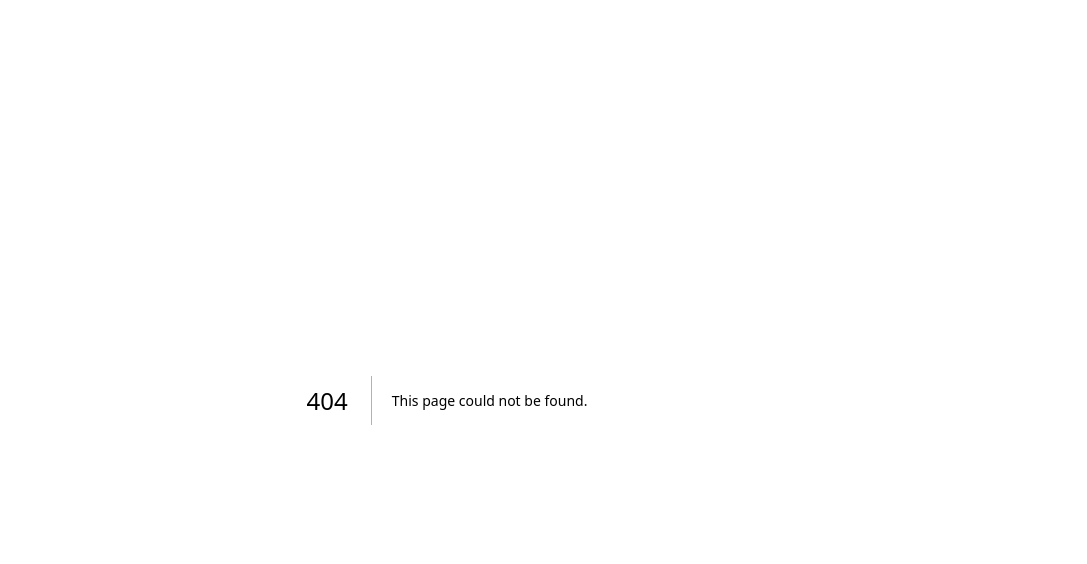
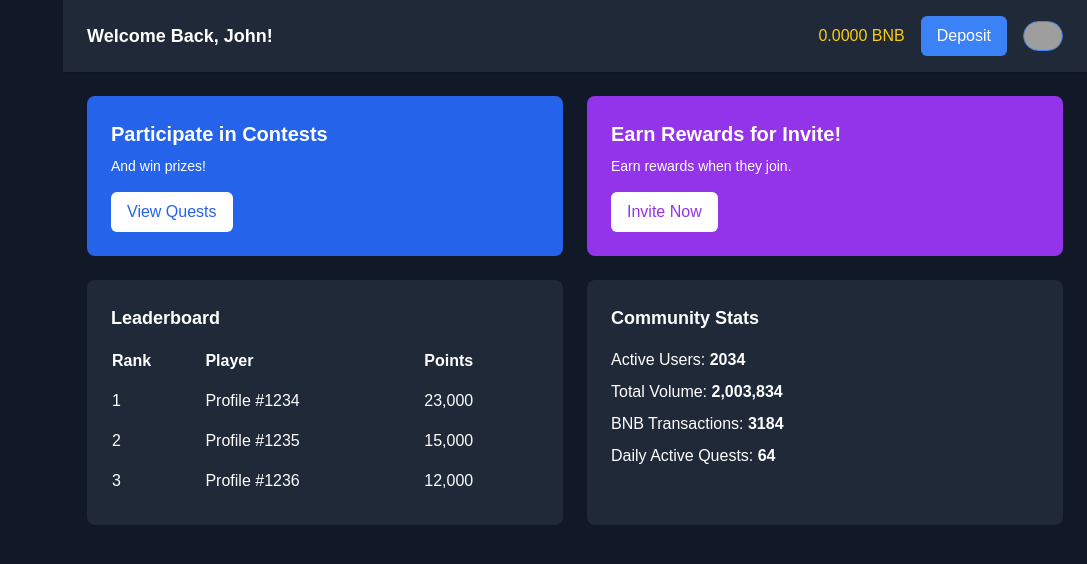
Before and after one commit to Obiajulu-gif/questbot, a Next.js app: page /dashboard in a window 1280 px wide. Before the commit this address had no page. Shown: the top 564 px of the page, without its empty margins (193-1280 px from the left). Built offline with nearby package versions, Linux system fonts and the light colour scheme; grey boxes are pictures that could not be loaded.

Commit message:
still working on the dashboard page

```diff
--- a/src/app/components/Footer.tsx
+++ b/src/app/components/Footer.tsx
@@ -8,8 +8,9 @@ const Footer = () => {
 		<footer className="bg-background text-white py-12 px-6">
 			<div className="max-w-7xl mx-auto grid grid-cols-2 md:grid-cols-4 gap-8">
 				{/* Logo Section */}
-				<div>
-					<h2 className="text-2xl font-bold text-secondary">Questbot</h2>
+				<div className="flex items-center">
+					<span className="text-secondary font-bold text-2xl">Quest</span>
+					<span className="text-white font-bold text-2xl">bot</span>
 				</div>
 
 				{/* Company Links */}
--- /dev/null
+++ b/src/app/dashboard/layout.tsx
@@ -0,0 +1,50 @@
+"use client";
+
+import { useState } from "react";
+import Link from "next/link";
+import Image from "next/image";
+import Sidebar from "./sidebar";
+
+const Layout = ({ children }) => {
+	const [isSidebarOpen, setIsSidebarOpen] = useState(false);
+
+	return (
+		<div className="flex h-screen bg-gray-900 text-white">
+			<Sidebar/>
+
+			{/* Main Content */}
+			<div className="flex flex-col flex-1">
+				{/* Navbar */}
+				<header className="flex items-center justify-between px-6 py-4 bg-gray-800 shadow">
+					<button
+						onClick={() => setIsSidebarOpen(!isSidebarOpen)}
+						className="md:hidden text-white"
+						title="Toggle Sidebar"
+						aria-label="Toggle Sidebar"
+					>
+						<i className="fas fa-bars"></i>
+					</button>
+					<h2 className="text-lg font-semibold">Welcome Back, John!</h2>
+					<div className="flex items-center gap-4">
+						<span className="text-yellow-400">0.0000 BNB</span>
+						<button className="bg-blue-500 px-4 py-2 text-white rounded-md">
+							Deposit
+						</button>
+						<Image
+							src="/profile.jpg"
+							alt="User Avatar"
+							width={40}
+							height={40}
+							className="rounded-full border border-blue-500"
+						/>
+					</div>
+				</header>
+
+				{/* Content */}
+				<main className="flex-1 p-6 overflow-y-auto">{children}</main>
+			</div>
+		</div>
+	);
+};
+
+export default Layout;
--- /dev/null
+++ b/src/app/dashboard/navbar.tsx
@@ -0,0 +1,29 @@
+"use client";
+import Image from "next/image";
+
+const Navbar = () => {
+	return (
+		<header className="bg-background text-white w-full flex justify-between items-center px-6 py-4 shadow-md z-50 md:w-4/5 md:ml-64">
+			<h1 className="text-lg font-bold">
+				Welcome Back, <span className="text-secondary">John!</span>
+			</h1>
+			<div className="flex items-center space-x-6">
+				<div className="bg-gray-800 px-4 py-2 rounded-full flex items-center space-x-2">
+					<span>0.0000 BNB</span>
+					<button className="bg-secondary text-white px-4 py-2 rounded-full text-sm">
+						Deposit
+					</button>
+				</div>
+				<Image
+					src="/profile.png"
+					alt="User Profile"
+					width={40}
+					height={40}
+					className="rounded-full"
+				/>
+			</div>
+		</header>
+	);
+};
+
+export default Navbar;
--- /dev/null
+++ b/src/app/dashboard/page.tsx
@@ -0,0 +1,80 @@
+import Layout from "./layout";
+
+export default function Dashboard() {
+	return (
+		<>
+			<div className="space-y-6">
+				{/* Cards Section */}
+				<div className="grid grid-cols-1 md:grid-cols-2 gap-6">
+					<div className="bg-blue-600 rounded-lg p-6">
+						<h3 className="text-xl font-bold">Participate in Contests</h3>
+						<p className="text-sm mt-2">And win prizes!</p>
+						<button className="mt-4 px-4 py-2 bg-white text-blue-600 rounded-md">
+							View Quests
+						</button>
+					</div>
+					<div className="bg-purple-600 rounded-lg p-6">
+						<h3 className="text-xl font-bold">Earn Rewards for Invite!</h3>
+						<p className="text-sm mt-2">Earn rewards when they join.</p>
+						<button className="mt-4 px-4 py-2 bg-white text-purple-600 rounded-md">
+							Invite Now
+						</button>
+					</div>
+				</div>
+
+				{/* Leaderboard and Community Stats */}
+				<div className="grid grid-cols-1 md:grid-cols-2 gap-6">
+					{/* Leaderboard */}
+					<div className="bg-gray-800 p-6 rounded-lg">
+						<h3 className="text-lg font-bold mb-4">Leaderboard</h3>
+						<table className="w-full text-left">
+							<thead>
+								<tr>
+									<th className="pb-2">Rank</th>
+									<th className="pb-2">Player</th>
+									<th className="pb-2">Points</th>
+								</tr>
+							</thead>
+							<tbody>
+								<tr>
+									<td className="py-2">1</td>
+									<td>Profile #1234</td>
+									<td>23,000</td>
+								</tr>
+								<tr>
+									<td className="py-2">2</td>
+									<td>Profile #1235</td>
+									<td>15,000</td>
+								</tr>
+								<tr>
+									<td className="py-2">3</td>
+									<td>Profile #1236</td>
+									<td>12,000</td>
+								</tr>
+							</tbody>
+						</table>
+					</div>
+
+					{/* Community Stats */}
+					<div className="bg-gray-800 p-6 rounded-lg">
+						<h3 className="text-lg font-bold mb-4">Community Stats</h3>
+						<ul className="space-y-2">
+							<li>
+								Active Users: <strong>2034</strong>
+							</li>
+							<li>
+								Total Volume: <strong>2,003,834</strong>
+							</li>
+							<li>
+								BNB Transactions: <strong>3184</strong>
+							</li>
+							<li>
+								Daily Active Quests: <strong>64</strong>
+							</li>
+						</ul>
+					</div>
+				</div>
+			</div>
+		</>
+	);
+}
--- /dev/null
+++ b/src/app/dashboard/sidebar.tsx
@@ -0,0 +1,111 @@
+"use client";
+
+import { useState } from "react";
+import Link from "next/link";
+import { motion } from "framer-motion";
+import {
+    FaHome,
+    FaTasks,
+    FaTrophy,
+    FaUsers,
+    FaGift,
+    FaQuestionCircle,
+    FaHeadset,
+} from "react-icons/fa";
+import { MdMenu, MdClose } from "react-icons/md";
+
+const Sidebar = () => {
+    const [isSidebarOpen, setIsSidebarOpen] = useState(false);
+
+    return (
+        <>
+            <button
+                className="md:hidden p-3 bg-blue-600 text-white fixed top-4 left-4 z-50 rounded-full shadow-lg"
+                onClick={() => setIsSidebarOpen(!isSidebarOpen)}
+            >
+                {isSidebarOpen ? <MdClose size={24} /> : <MdMenu size={24} />}
+            </button>
+            {/* Sidebar */}
+            <motion.aside
+                initial={{ x: "-100%" }}
+                animate={{ x: isSidebarOpen ? "0%" : "-100%" }}
+                transition={{ duration: 0.3, ease: "easeInOut" }}
+                className={`fixed inset-y-0 left-0 w-64 bg-gray-900 text-white flex flex-col shadow-lg z-40 md:static md:translate-x-0 ${
+                    isSidebarOpen ? "translate-x-0" : "-translate-x-full"
+                } md:block`}
+            >
+                {/* Sidebar Header */}
+                <div className="p-6 bg-gray-800 border-b border-gray-700">
+                    <h1 className="text-2xl font-bold text-blue-500">Questbot</h1>
+                </div>
+
+                {/* Sidebar Links */}
+                <nav className="flex flex-col gap-4 p-4">
+                    <Link
+                        href="/"
+                        className="flex items-center gap-3 p-3 rounded-lg hover:bg-blue-600"
+                    >
+                        <FaHome size={20} />
+                        Home
+                    </Link>
+                    <Link
+                        href="/tasks"
+                        className="flex items-center gap-3 p-3 rounded-lg hover:bg-blue-600"
+                    >
+                        <FaTasks size={20} />
+                        Tasks
+                    </Link>
+                    <Link
+                        href="/leaderboard"
+                        className="flex items-center gap-3 p-3 rounded-lg hover:bg-blue-600"
+                    >
+                        <FaTrophy size={20} />
+                        Leaderboard
+                    </Link>
+                    <Link
+                        href="/community"
+                        className="flex items-center gap-3 p-3 rounded-lg hover:bg-blue-600"
+                    >
+                        <FaUsers size={20} />
+                        Community
+                    </Link>
+                    <Link
+                        href="/referrals"
+                        className="flex items-center gap-3 p-3 rounded-lg hover:bg-blue-600"
+                    >
+                        <FaGift size={20} />
+                        Referrals
+                    </Link>
+                    <Link
+                        href="/faq"
+                        className="flex items-center gap-3 p-3 rounded-lg hover:bg-blue-600"
+                    >
+                        <FaQuestionCircle size={20} />
+                        FAQ
+                    </Link>
+                    <Link
+                        href="/support"
+                        className="flex items-center gap-3 p-3 rounded-lg hover:bg-blue-600"
+                    >
+                        <FaHeadset size={20} />
+                        Live Support
+                    </Link>
+                </nav>
+
+                {/* Footer */}
+                <div className="mt-auto p-4 bg-gray-800">
+                    <p className="text-center text-sm text-gray-500">© 2024 Questbot</p>
+                </div>
+            </motion.aside>
+            {/* Overlay */}
+            {isSidebarOpen && (
+                <div
+                    className="fixed inset-0 bg-black bg-opacity-50 z-30 md:hidden"
+                    onClick={() => setIsSidebarOpen(false)}
+                ></div>
+            )}
+        </>
+    );
+};
+
+export default Sidebar;
--- a/tailwind.config.ts
+++ b/tailwind.config.ts
@@ -9,7 +9,7 @@ const config = {
 		extend: {
 			colors: {
 				primary: "#979CA8", // Primary color for the project
-				secondary: "#E9213D", // Secondary color for text
+				secondary: "#00AEED", // Secondary color for text
 				background: "#0E1015", // Background color
 			},
 			fontFamily: {
```
